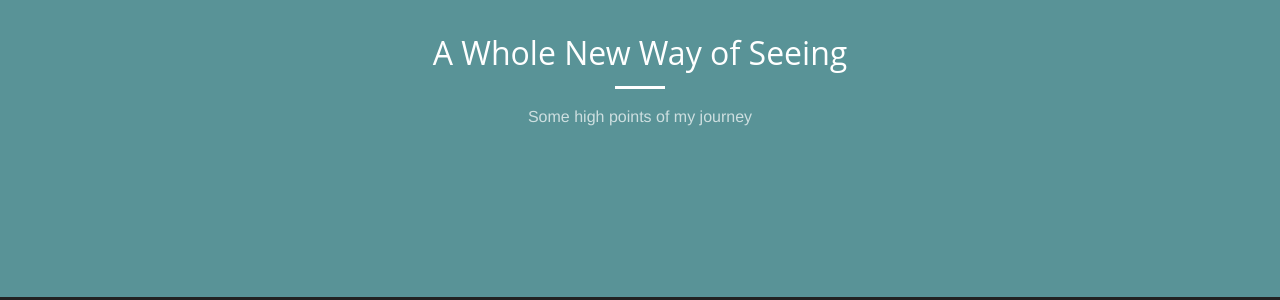
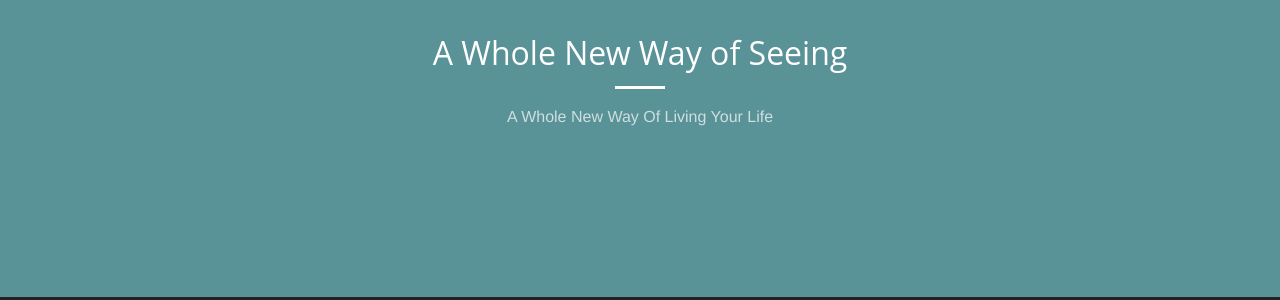
Before and after one commit to primertest-org/www, a Jekyll site: the page built from index.html, in a window 1280 px wide and 900 px high, scrolled down 1666 px. Shown: the part 152-452 px from the top of the window. Built offline with Jekyll 4.4.1, drawn with Linux system fonts in a browser that asks for light colours; some web fonts are replaced.

Commit message:
Updated '_data/portfolio.json' via CloudCannon

```diff
--- a/_data/portfolio.json
+++ b/_data/portfolio.json
@@ -1,6 +1,6 @@
 {
 	"title": "A Whole New Way of Seeing",
-	"sub-title": "Some high points of my journey",
+	"sub-title": "A Whole New Way Of Living Your Life",
 	"items": [
 		{
 			"title": "Contemplation on the Rocks",
```
